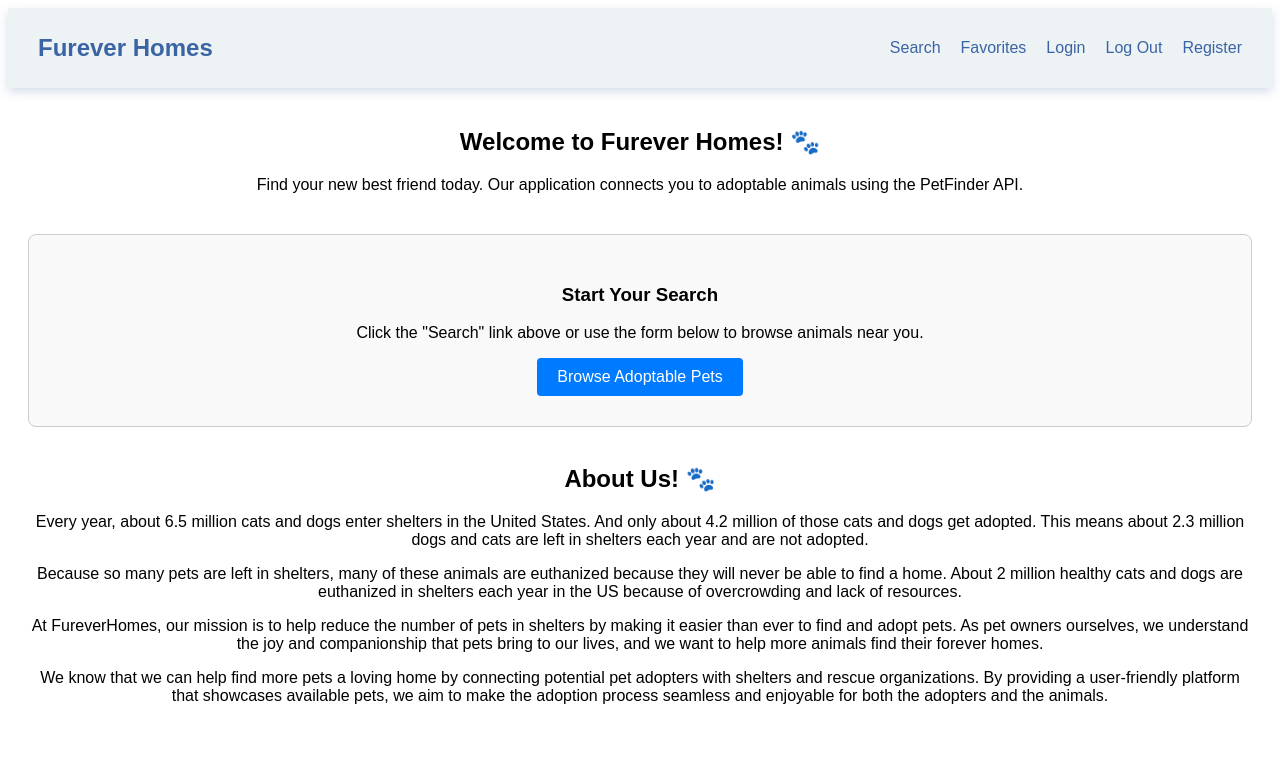
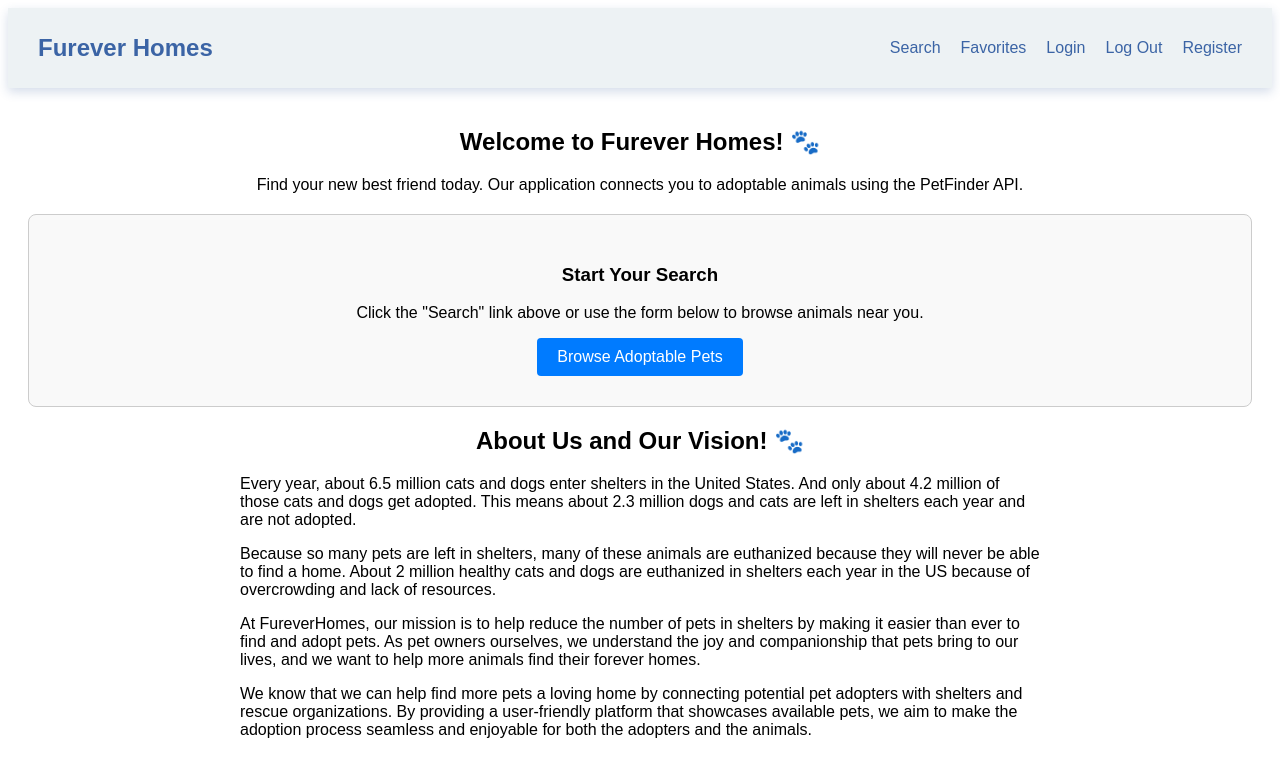
Before and after one commit to kendallacoleman/FureverHomes, a React app in the folder frontend/: page / in a window 1280 px wide. Shown: the top 776 px of the page. Built offline with nearby package versions, Linux system fonts and the light colour scheme; the HTML template or start-up script is replaced by a standard one.

Commit message:
home page

```diff
--- a/frontend/src/pages/Home.jsx
+++ b/frontend/src/pages/Home.jsx
@@ -5,13 +5,14 @@ import "../styles/Home.css"
 function Home() {
     return (
         <div style={{ padding: '20px', textAlign: 'center' }}>
+            <div style={{ maxWidth: '800px', margin: '0 auto' }}>
                 <h2>Welcome to Furever Homes! 🐾</h2>
                 <p>
                     Find your new best friend today. Our application connects you to adoptable animals using the PetFinder API.
                 </p>
-
+            </div>
             <div style={{
-                marginTop: '40px',
+                marginTop: '20px',
                 padding: '30px',
                 border: '1px solid #ccc',
                 borderRadius: '8px',
@@ -29,8 +30,13 @@ function Home() {
                     Browse Adoptable Pets
                 </button>
             </div>
-            <br/>
-            <h2>About Us! 🐾</h2>
+            <div style={{
+                marginTop: '40px',
+                textAlign: 'left',
+                maxWidth: '800px',
+                margin: '0 auto'
+            }}>
+                <h2 style={{textAlign: 'center'}}>About Us and Our Vision! 🐾</h2>
                 <p>Every year, about 6.5 million cats and dogs enter shelters in the United States.
                 And only about 4.2 million of those cats and dogs get adopted.
                 This means about 2.3 million dogs and cats are left in shelters each year and are not adopted.
@@ -45,6 +51,7 @@ function Home() {
                 By providing a user-friendly platform that showcases available pets, we aim to make the adoption process seamless and enjoyable for both the adopters and the animals.
                 </p>
             </div>
+        </div>
     );
 }
 
```
Lines whose indentation alone changed are shown as unchanged.
